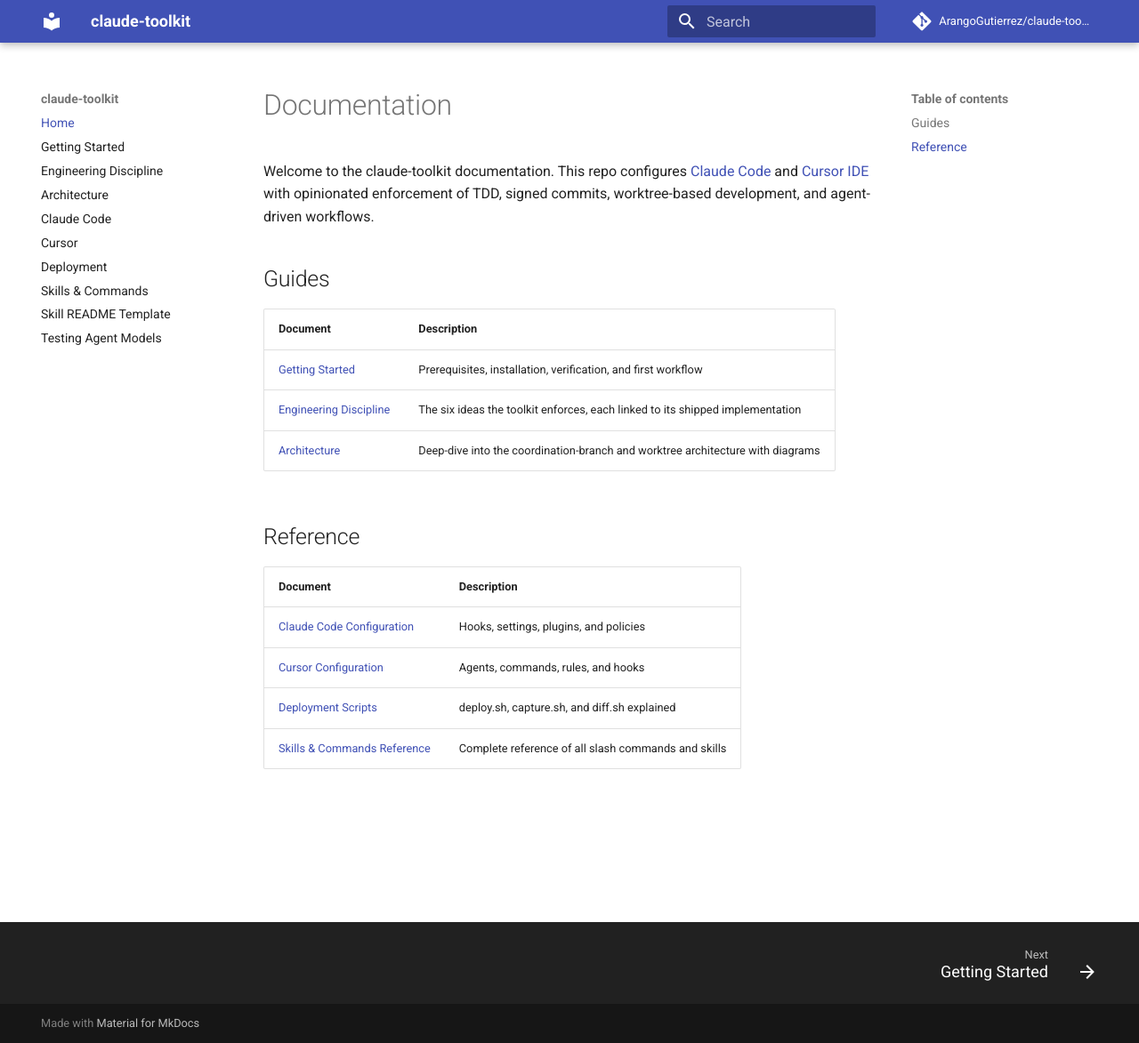
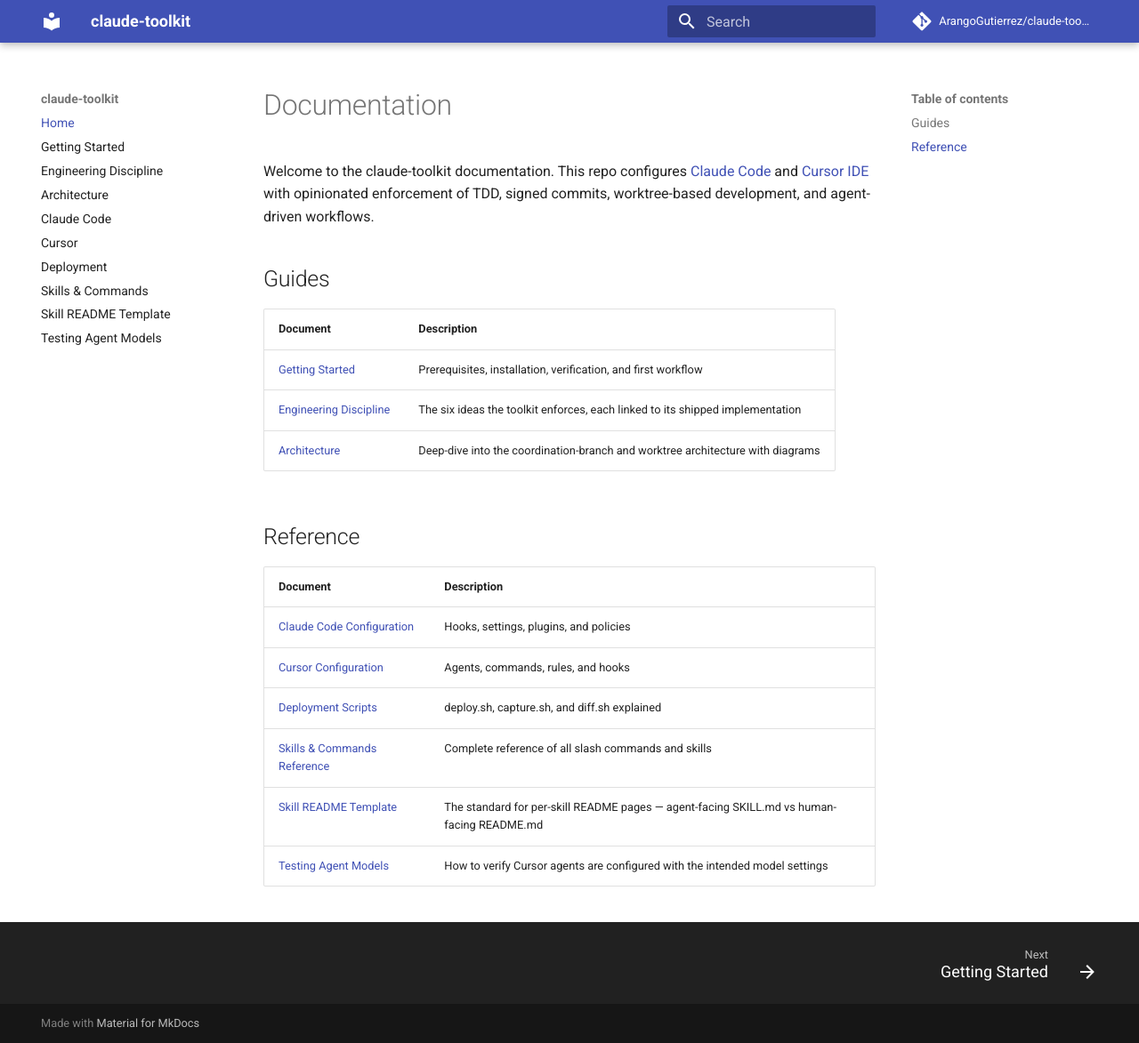
Before and after one commit to ArangoGutierrez/claude-toolkit, an MkDocs documentation site: the page built from docs/README.md, in a window 1280 px wide and 1173 px high. Shown: the whole window at 89% size. Built offline with MkDocs 1.6.1 and Material for MkDocs 9.7.7, drawn with Linux system fonts in a browser that asks for light colours; comment, search, counter and statistics services are not loaded.

```diff
--- a/docs/README.md
+++ b/docs/README.md
@@ -18,3 +18,5 @@ Welcome to the claude-toolkit documentation. This repo configures [Claude Code](
 | [Cursor Configuration](cursor.md) | Agents, commands, rules, and hooks |
 | [Deployment Scripts](deployment.md) | deploy.sh, capture.sh, and diff.sh explained |
 | [Skills & Commands Reference](skills-and-commands.md) | Complete reference of all slash commands and skills |
+| [Skill README Template](skill-readme-template.md) | The standard for per-skill README pages — agent-facing SKILL.md vs human-facing README.md |
+| [Testing Agent Models](testing-agent-models.md) | How to verify Cursor agents are configured with the intended model settings |
```
Also changed, not shown: README.md (+6 -5 lines).
